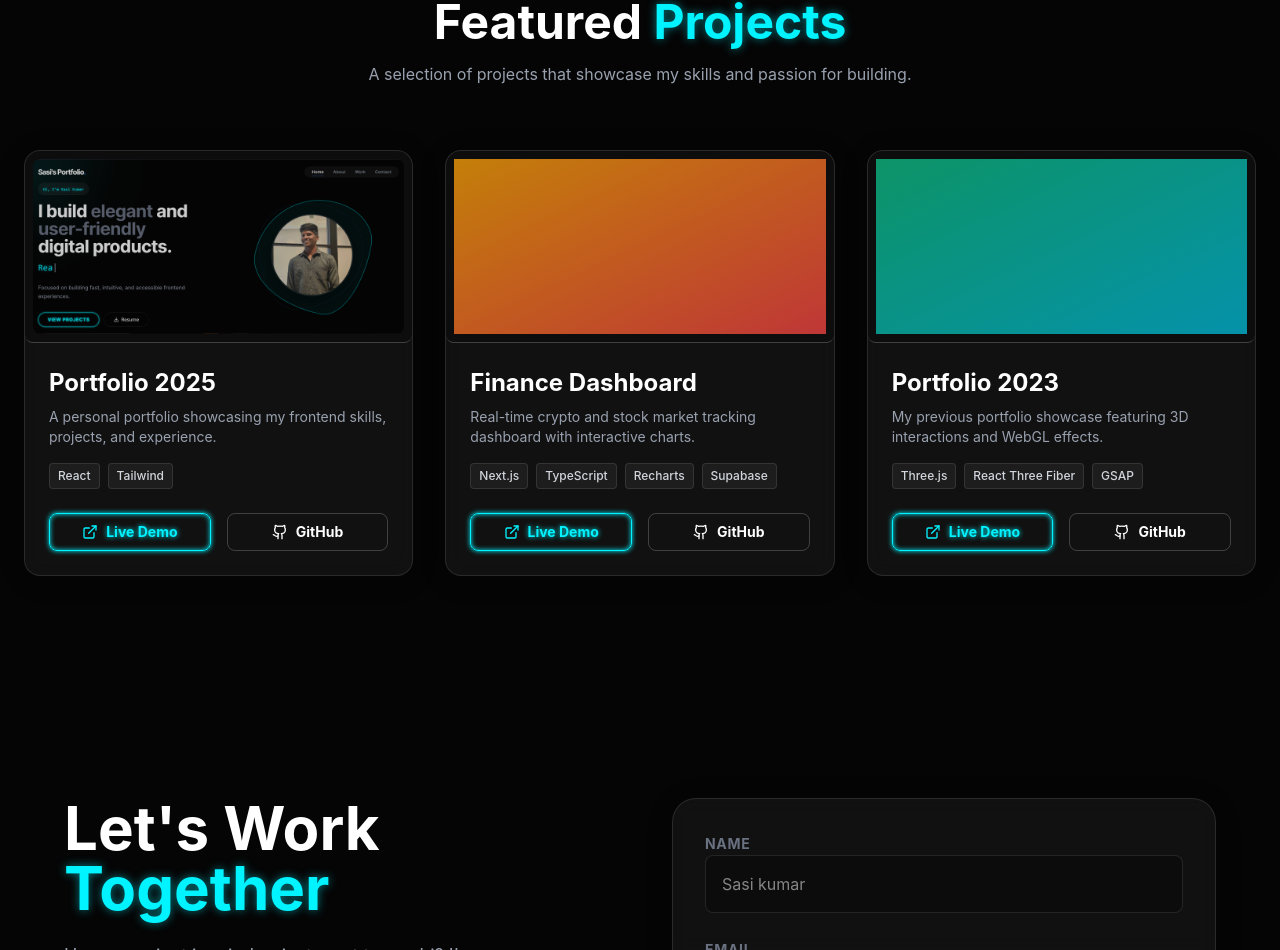
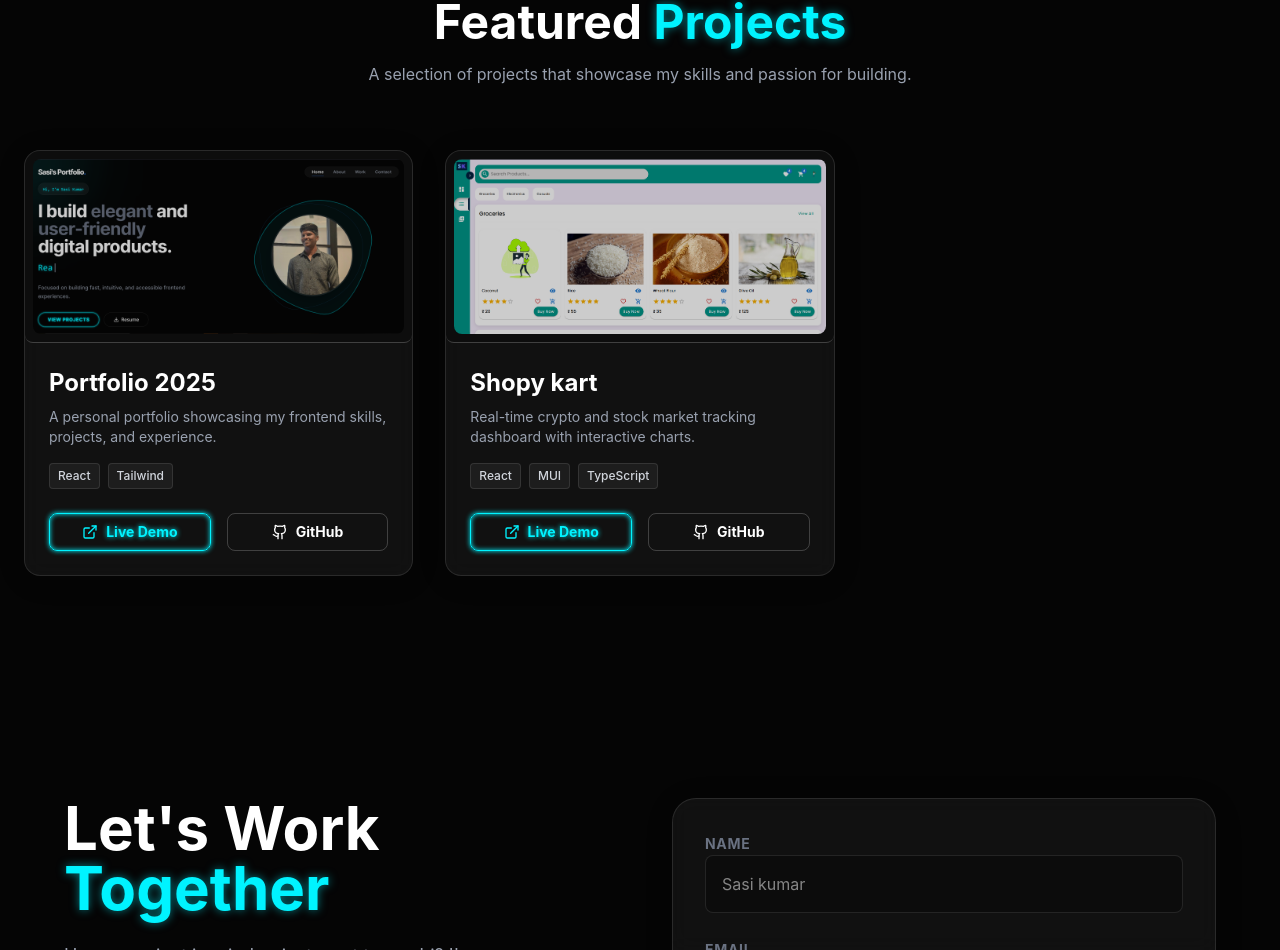
Before and after one commit to sasikumar2611/portfolio-2025, a React (Vite) app: page / in a window 1280 px wide. Shown: the part 1682-2632 px from the top of the page. Built offline with nearby package versions, Linux system fonts and the light colour scheme.

Commit message:
2nd project added

```diff
--- a/src/pages/Work.tsx
+++ b/src/pages/Work.tsx
@@ -2,6 +2,7 @@ import Section from "../components/Section";
 import { motion } from "framer-motion";
 import { ExternalLink, Github } from "lucide-react";
 import portfolio from "../assets/portfolio.png";
+import shopyKart from "../assets/shopykart.png";
 
 const projects = [
   {
@@ -14,23 +15,15 @@ const projects = [
     github: "https://github.com/sasikumar2611/portfolio-2025",
   },
   {
-    title: "Finance Dashboard",
+    title: "Shopy kart",
     description:
       "Real-time crypto and stock market tracking dashboard with interactive charts.",
-    tech: ["Next.js", "TypeScript", "Recharts", "Supabase"],
-    image: "linear-gradient(to bottom right, #f59e0b, #ef4444)",
-    live: "#",
-    github: "#",
+    tech: ["React", "MUI", "TypeScript"],
+    image: shopyKart,
+    live: "https://myshopykart.netlify.app",
+    github: "https://github.com/sasikumar2611/shoppingCart",
   },
-  {
-    title: "Portfolio 2023",
-    description:
-      "My previous portfolio showcase featuring 3D interactions and WebGL effects.",
-    tech: ["Three.js", "React Three Fiber", "GSAP"],
-    image: "linear-gradient(to bottom right, #10b981, #06b6d4)",
-    live: "#",
-    github: "#",
-  },
+
 ];
 
 const Work = () => {
```
Also changed, not shown: src/assets/shopykart.png (added).
